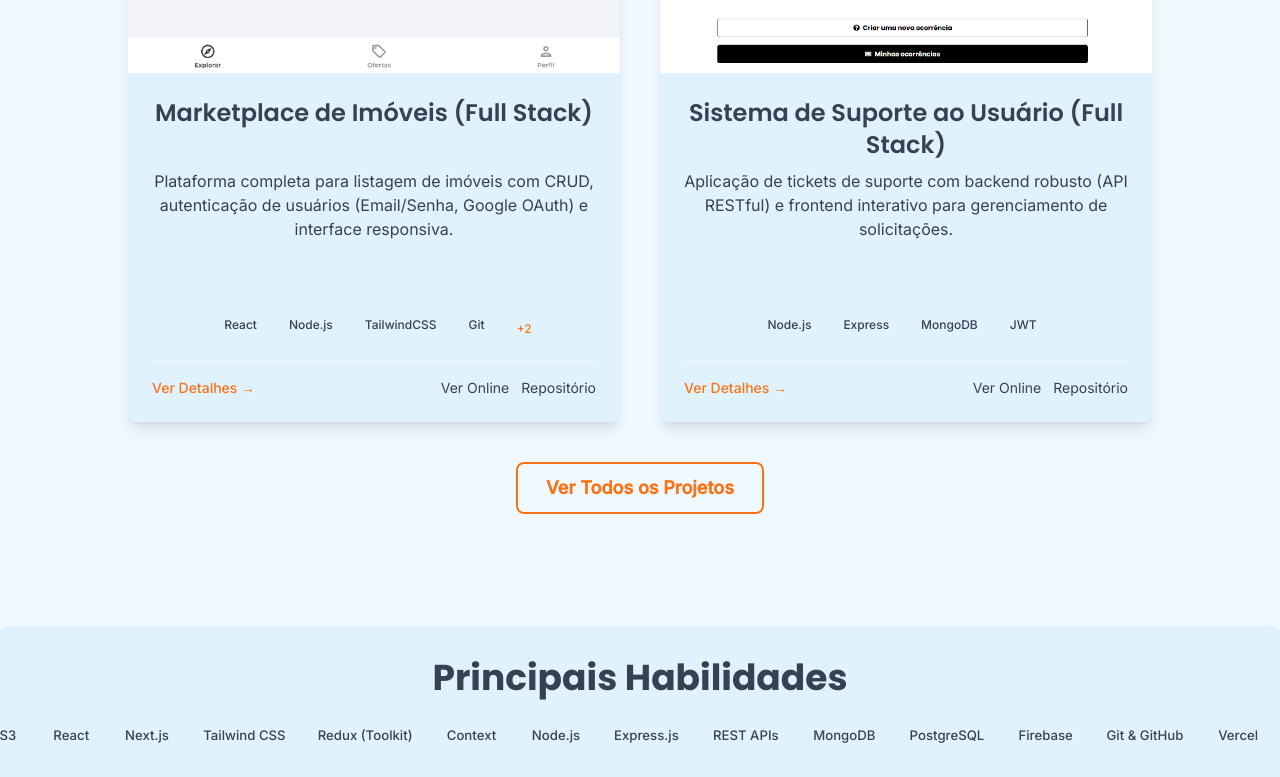
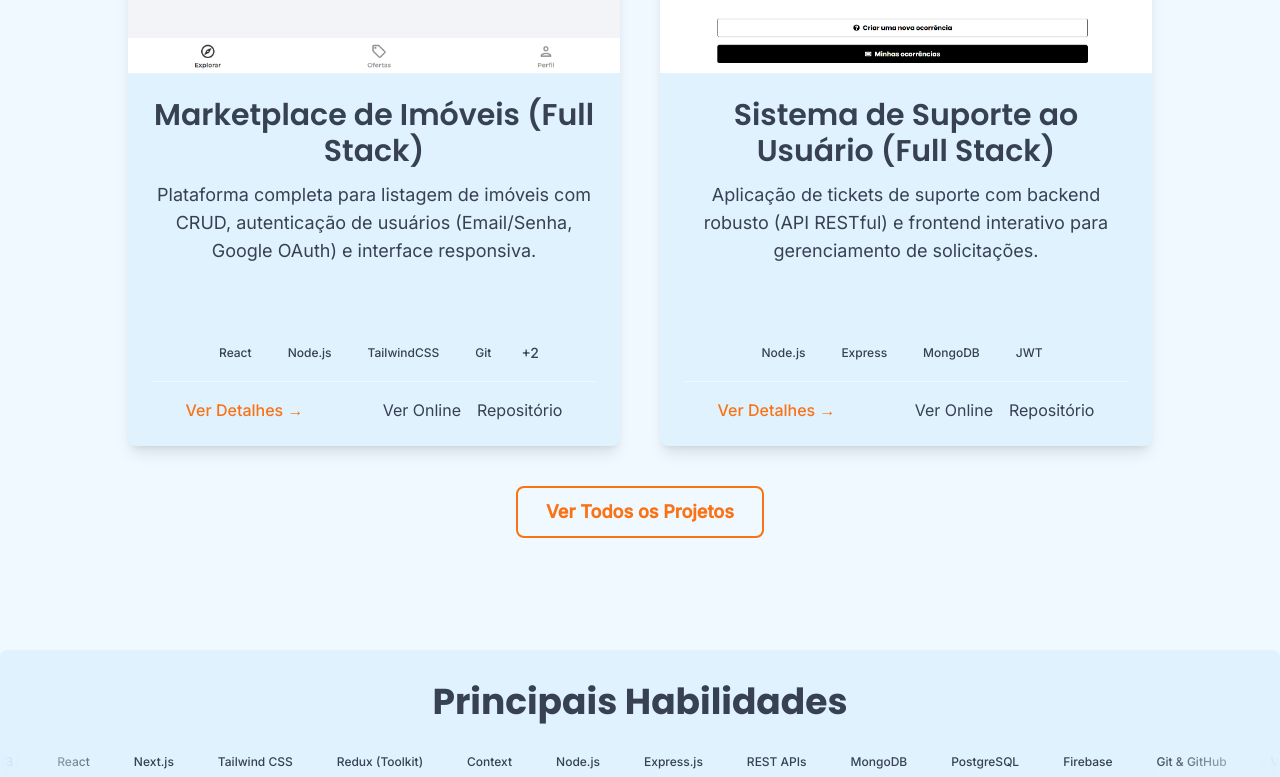
Before and after one commit to rodrigocvmd/portfolio, a Next.js app: page / in a window 1280 px wide. Shown: the part 943-1720 px from the top of the page. Built offline with nearby package versions, Linux system fonts and the light colour scheme.

Commit message:
insercao de cv, alteracoes na em sobre e ProjectCads, adicao de botoes na secao Sobre Mim

```diff
--- /dev/null
+++ b/src/app/curriculo/page.tsx
@@ -0,0 +1,25 @@
+// src/app/curriculo/page.tsx
+import { Metadata } from "next";
+
+export const metadata: Metadata = {
+  title: "Currículo | Meu Portfólio",
+  description: "Consulte meu currículo completo.",
+};
+
+export default function CurriculoPage() {
+  return (
+    <div className="container mx-auto px-4 py-8 sm:px-6 lg:px-8">
+      <h1 className="font-heading text-4xl font-bold text-light-text dark:text-dark-text sm:text-5xl text-center mb-8">
+        Meu Currículo
+      </h1>
+      <div className="relative w-full h-[80vh] rounded-lg overflow-hidden shadow-lg">
+        <iframe
+          src="/files/curriculo.pdf"
+          title="Currículo de Rodrigo Carvalho"
+          className="w-full h-full"
+          frameBorder="0"
+        />
+      </div>
+    </div>
+  );
+}
--- a/src/app/page.tsx
+++ b/src/app/page.tsx
@@ -113,13 +113,17 @@ export default function HomePage() {
         </div>
         <div
           className="relative flex items-center overflow-x-hidden"
+          style={{
+            maskImage: 'linear-gradient(to right, transparent, black 10%, black 90%, transparent)',
+            WebkitMaskImage: 'linear-gradient(to right, transparent, black 10%, black 90%, transparent)',
+          }}
         >
           <div
             ref={scrollContainerRef}
             className="flex w-max gap-4 animate-scroll"
           >
             {[...allSkills, ...allSkills].map((skill, index) => (
-              <div key={`${skill}-${index}`} className="flex-shrink-0 scale-110">
+              <div key={`${skill}-${index}`} className="flex-shrink-0 text-lg">
                 <TechTag name={skill} />
               </div>
             ))}
@@ -140,9 +144,7 @@ export default function HomePage() {
             </p>
             <div className="mt-6">
               <Link
-                href="/curriculo.pdf"
-                target="_blank"
-                rel="noopener noreferrer"
+                href="/curriculo"
                 className="inline-block rounded-lg border-2 border-light-accent px-7 py-2.5 font-semibold text-light-accent transition-colors hover:bg-light-accent hover:text-dark-primary dark:border-dark-accent dark:text-dark-accent dark:hover:bg-dark-accent dark:hover:text-dark-primary text-base sm:text-lg"
               >
                 Veja Meu Currículo
--- a/src/app/projetos/[slug]/page.tsx
+++ b/src/app/projetos/[slug]/page.tsx
@@ -58,12 +58,12 @@ export default function ProjectPage({ params }: ProjectPageProps) {
         </h1>
       </header>
 
-      <div className="relative w-full h-64 sm:h-80 md:h-[450px] rounded-lg overflow-hidden mb-8 shadow-lg mx-auto max-w-4xl">
+      <div className="relative w-full h-64 sm:h-80 md:h-[450px] rounded-lg overflow-hidden mb-8 shadow-lg mx-auto max-w-4xl group">
         <Image
           src={project.imageUrl}
           alt={`Imagem do projeto ${project.title}`}
           fill
-          className="object-cover"
+          className="object-cover transition-transform duration-300 group-hover:scale-105"
           priority
         />
       </div>
@@ -97,6 +97,9 @@ export default function ProjectPage({ params }: ProjectPageProps) {
             Descrição do Projeto
         </h2>
         <p>{project.description}</p>
+        <p>
+            Lorem ipsum dolor sit amet, consectetur adipiscing elit. Sed non risus. Suspendisse lectus tortor, dignissim sit amet, adipiscing nec, ultricies sed, dolor. Cras elementum ultrices diam. Maecenas ligula massa, varius a, semper congue, euismod non, mi.
+        </p>
       </div>
 
       <div className="mt-12 pt-8 border-t border-light-secondary dark:border-dark-secondary">
--- a/src/components/ContatoConteudo.tsx
+++ b/src/components/ContatoConteudo.tsx
@@ -178,7 +178,7 @@ export default function ContatoConteudo() {
 								</div>
 							</div>
 						</div>
-						<p className="border-t border-light-primary pt-4 text-sm text-light-text/70 dark:border-dark-primary dark:text-dark-text/70">
+						<p className="border-t text-center border-light-primary pt-4 text-sm text-light-text/70 dark:border-dark-primary dark:text-dark-text/70">
 							Responderei ao contato assim que possível.
 						</p>
 					</div>
@@ -267,7 +267,7 @@ export default function ContatoConteudo() {
 								</div>
 							</div>
 						</div>
-						<p className="border-t border-light-primary pt-4 text-sm text-light-text/70 dark:border-dark-primary dark:text-dark-text/70">
+						<p className="border-t text-center border-light-primary pt-4 text-sm text-light-text/70 dark:border-dark-primary dark:text-dark-text/70">
 							Sinta-se à vontade para se conectar!
 						</p>
 					</div>
@@ -328,7 +328,7 @@ export default function ContatoConteudo() {
 								className="w-full rounded-md border border-light-primary bg-light-primary px-3 py-2 text-light-text shadow-sm focus:border-light-accent focus:ring-light-accent dark:border-dark-primary dark:bg-dark-primary dark:text-dark-text dark:focus:border-dark-accent dark:focus:ring-dark-accent sm:text-sm placeholder:text-light-text/50 dark:placeholder:text-dark-text/50 focus:placeholder:text-transparent"
 								placeholder="Olá, gostaria de falar sobre..."></textarea>
 						</div>
-						<div>
+						<div className="text-center">
 							<button
 								type="submit"
 								className="w-full rounded-lg bg-light-accent px-6 py-2.5 font-semibold text-dark-primary transition-colors hover:bg-opacity-80 sm:w-auto">
--- a/src/components/ProjectCard.tsx
+++ b/src/components/ProjectCard.tsx
@@ -30,7 +30,7 @@ const ProjectCard: React.FC<ProjectCardProps> = ({
 	const visibleTechnologies = showAllTech ? technologies : technologies.slice(0, 4);
 
 	return (
-		<div className="bg-light-secondary dark:bg-dark-secondary rounded-lg shadow-lg overflow-hidden transition-all duration-300 hover:shadow-xl flex flex-col h-full">
+		<div className="group bg-light-secondary dark:bg-dark-secondary rounded-lg shadow-lg overflow-hidden transition-all duration-300 hover:shadow-xl flex flex-col h-full">
 			<div className="relative w-full h-48 sm:h-52 overflow-hidden">
 				<Image
 					src={imageUrl}
@@ -40,40 +40,40 @@ const ProjectCard: React.FC<ProjectCardProps> = ({
 				/>
 			</div>
 			<div className="p-5 sm:p-6 flex flex-col flex-grow text-center">
-				<h3 className="text-2xl font-semibold font-heading text-light-text dark:text-dark-text mb-2 min-h-[4rem]">
+				<h3 className="text-2xl sm:text-3xl font-semibold font-heading text-light-text dark:text-dark-text mb-3 min-h-[4.5rem]">
 					{title}
 				</h3>
-				<div className="relative h-32 mb-4">
-					<p className="text-base text-light-text dark:text-dark-text">
+				<div className="relative h-36 mb-4">
+					<p className="text-lg text-light-text dark:text-dark-text">
 						{description}
 					</p>
 				</div>
 
-				<div className="mb-4 flex flex-wrap justify-center gap-2">
+				<div className="mb-4 flex flex-wrap justify-center items-center gap-2">
 					{visibleTechnologies.map((tech) => (
 						<TechTag key={tech} name={tech} />
 					))}
 					{!showAllTech && technologies.length > 4 && (
-						<span className="ml-2 text-xs font-medium text-light-accent dark:text-dark-accent self-center">
+						<span className="ml-1 text-sm font-medium text-light-text dark:text-dark-text">
 							+{technologies.length - 4}
 						</span>
 					)}
 				</div>
 
 				<div className="mt-auto pt-4 border-t border-light-primary dark:border-dark-primary">
-					<div className="flex justify-between items-center space-x-3">
+					<div className="flex justify-around items-center space-x-3">
 						<Link
 							href={`/projetos/${projectSlug}`}
-							className="text-sm font-medium text-light-accent dark:text-dark-accent hover:underline">
+							className="text-base font-medium text-light-accent dark:text-dark-accent hover:underline">
 							Ver Detalhes &rarr;
 						</Link>
-						<div className="flex space-x-3">
+						<div className="flex space-x-4">
 							{liveUrl && (
 								<Link
 									href={liveUrl}
 									target="_blank"
 									rel="noopener noreferrer"
-									className="text-sm text-light-text dark:text-dark-text hover:text-light-accent dark:hover:text-dark-accent transition-colors">
+									className="text-base text-light-text dark:text-dark-text hover:text-light-accent dark:hover:text-dark-accent transition-colors">
 									Ver Online
 								</Link>
 							)}
@@ -83,7 +83,7 @@ const ProjectCard: React.FC<ProjectCardProps> = ({
 									href={repoUrl}
 									target="_blank"
 									rel="noopener noreferrer"
-									className="text-sm text-light-text dark:text-dark-text hover:text-light-accent dark:hover:text-dark-accent transition-colors">
+									className="text-base text-light-text dark:text-dark-text hover:text-light-accent dark:hover:text-dark-accent transition-colors">
 									Repositório
 								</Link>
 							)}
--- a/src/components/SobreConteudo.tsx
+++ b/src/components/SobreConteudo.tsx
@@ -3,6 +3,7 @@
 import { useState } from "react";
 import Image from "next/image";
 import Modal from "./Modal"; // Importar o Modal
+import Link from "next/link";
 
 // --- DADOS (mantidos como no original) ---
 const skills = [
@@ -139,6 +140,14 @@ export default function SobreConteudo() {
 									equipe de visão.
 								</p>
 							</div>
+              <div className="mt-8 flex flex-wrap justify-center gap-4">
+                <Link href="/curriculo" className="inline-block rounded-lg bg-light-accent px-8 py-3 text-center font-semibold text-dark-primary shadow-md transition-transform hover:scale-105 text-lg">
+                  Veja meu Currículo
+                </Link>
+                <Link href="/contato" className="inline-block rounded-lg border-2 border-light-accent px-8 py-3 text-center font-semibold text-light-accent transition-colors hover:bg-light-accent hover:text-dark-primary dark:border-dark-accent dark:text-dark-accent dark:hover:bg-dark-accent dark:hover:text-dark-primary text-lg">
+                  Entre em Contato
+                </Link>
+              </div>
 						</div>
 					</div>
 				</section>
--- a/src/components/TechTag.tsx
+++ b/src/components/TechTag.tsx
@@ -5,7 +5,7 @@ interface TechTagProps {
 
 const TechTag: React.FC<TechTagProps> = ({ name }) => {
   return (
-    <span className="inline-block bg-light-secondary dark:bg-dark-secondary text-xs font-medium text-light-text dark:text-dark-text px-2 py-1 rounded-full mr-2 mb-2">
+    <span className="inline-flex items-center justify-center bg-light-secondary dark:bg-dark-secondary text-xs font-medium text-light-text dark:text-dark-text px-2.5 py-1 rounded-full mr-2">
       {name}
     </span>
   );
```
Also changed, not shown: 1 other file (tests, documents, lock files or other folders).
